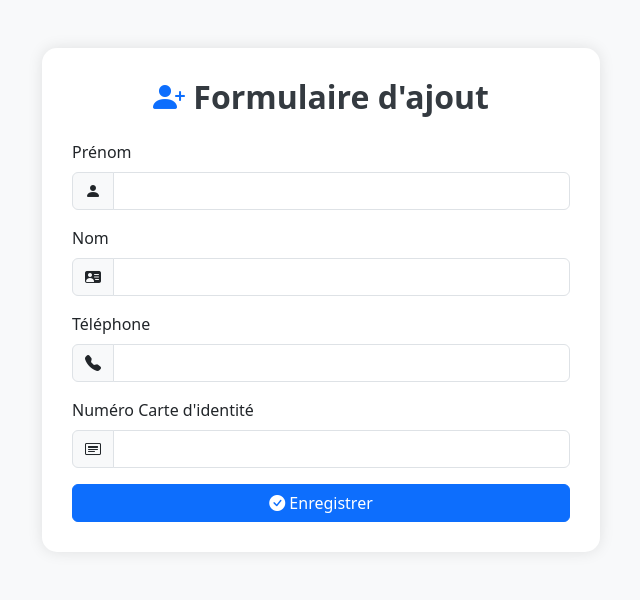
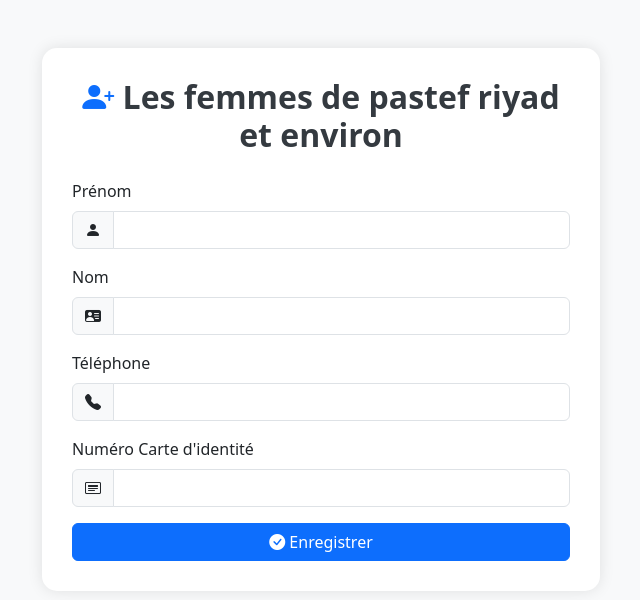
Before and after one commit to coly826/soulaye_faye, a plain HTML site: page index.html in a window 1280 px wide. Shown: the whole page, without its empty margins (319-959 px from the left). Drawn offline with nearby package versions, Linux system fonts and the light colour scheme.

Commit message:
first commit

```diff
--- a/index.html
+++ b/index.html
@@ -36,7 +36,7 @@
 <body>
   <div class="container mt-5 fade-in">
     <div class="form-container mx-auto col-md-6">
-      <h2 class="mb-4 text-center"><i class="bi bi-person-plus-fill text-primary"></i> Formulaire d'ajout</h2>
+      <h2 class="mb-4 text-center"><i class="bi bi-person-plus-fill text-primary"></i> Les femmes de pastef riyad et environ</h2>
       <form id="userForm">
         <div class="mb-3">
           <label for="prenom" class="form-label">Prénom</label>
```
